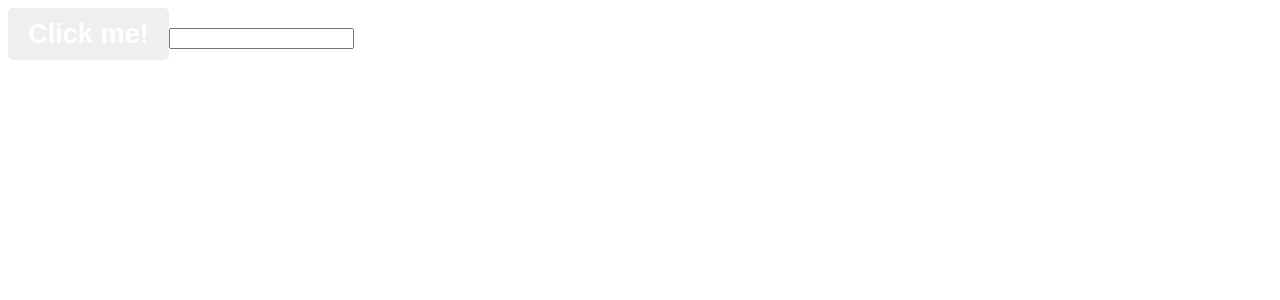
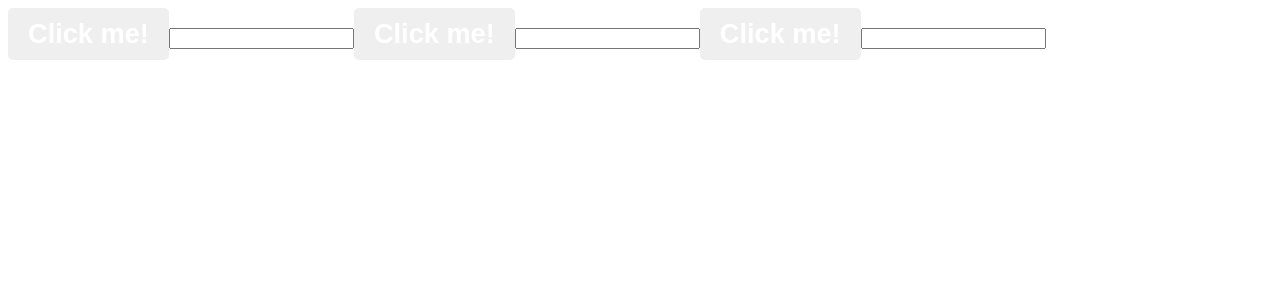
Before and after one commit to nicholasreinaldo/my-react-app, a React (Vite) app: page / in a window 1280 px wide. Shown: the top 300 px of the page. Built offline with nearby package versions, Linux system fonts and the light colour scheme.

Commit message:
Jun 10, 2024, 6:19 PM

```diff
--- a/src/MyComponent.jsx
+++ b/src/MyComponent.jsx
@@ -9,10 +9,15 @@ function MyComponent() {
 
   function handleClick() {
     inputRef.current.focus()
+    inputRef.current.style.background = 'yellow'
   }
 
   return (
     <div>
+      <button onClick={handleClick}>Click me!</button>
+      <input ref={inputRef} />
+      <button onClick={handleClick}>Click me!</button>
+      <input ref={inputRef} />
       <button onClick={handleClick}>Click me!</button>
       <input ref={inputRef} />
     </div>
```
